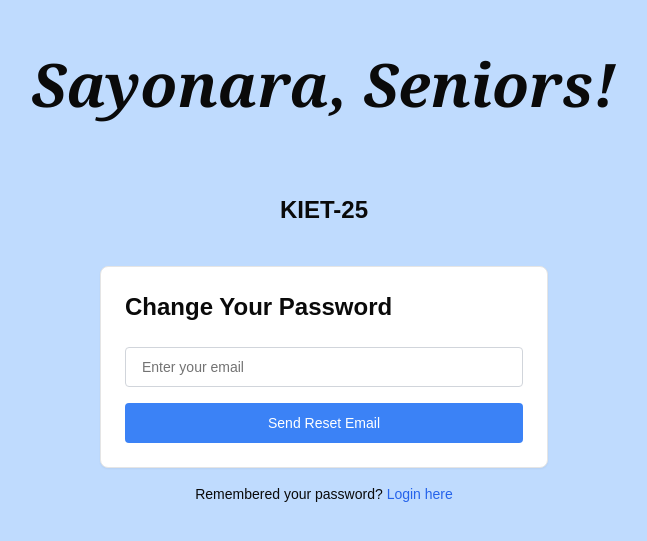
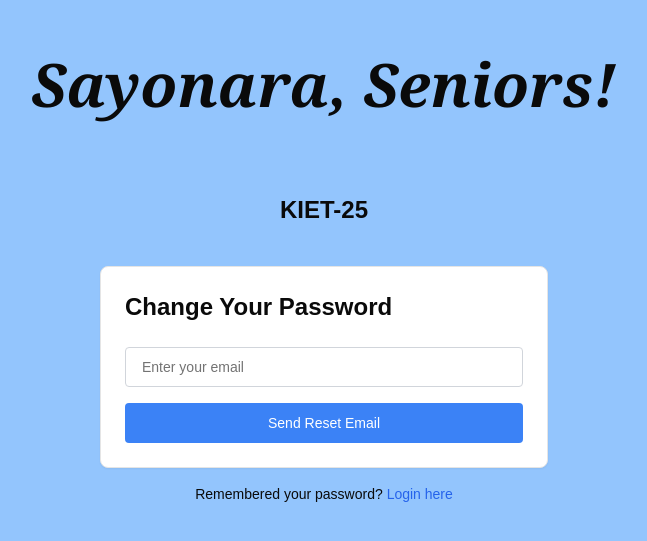
Before and after one commit to MashiBan/Sayonara, a Next.js app: page /changepassword in a window 1280 px wide. Shown: the part 121-662 px from the top of the page, without its empty margins (316-963 px from the left). Built offline with nearby package versions, Linux system fonts and the light colour scheme; a web font is replaced by a local one.

Commit message:
v2.5 toast

```diff
--- a/src/app/changepassword/page.tsx
+++ b/src/app/changepassword/page.tsx
@@ -33,7 +33,7 @@ const ChangePassword: React.FC = () => {
   };
 
   return (
-    <div className="h-screen flex flex-col items-center justify-center bg-blue-200">
+    <div className="h-screen flex flex-col items-center justify-center bg-blue-300">
       <h1 className="text-6xl font-serif font-bold italic mb-20">Sayonara, Seniors!</h1>
       <p className="text-2xl font-bold mb-10">KIET-25</p>
       <Card className="max-w-md w-full">
--- a/src/app/introduction/page.tsx
+++ b/src/app/introduction/page.tsx
@@ -128,10 +128,10 @@ const Introduction: React.FC = () => {
   };
 
   const handleNext = () => {
-    if(storyStep < 4){
-      setStoryStep(storyStep + 1)
+    if (storyStep < 4) {
+      setStoryStep(storyStep + 1);
     }
-  }
+  };
 
   const currentStep = storySteps[storyStep];
 
--- a/src/app/landing/page.tsx
+++ b/src/app/landing/page.tsx
@@ -13,6 +13,7 @@ import { useRouter } from "next/navigation";
 import { onAuthStateChanged, signOut, User } from "firebase/auth";
 import { Skeleton } from "@/components/ui/skeleton";
 import { AiFillSound, AiOutlineSound } from "react-icons/ai";
+import toast from "react-hot-toast";
 
 const LandingPage = () => {
   const [user, setUser] = useState<User | null>(null);
@@ -75,7 +76,7 @@ const LandingPage = () => {
         }));
         setThoughts(thoughtsData);
       } catch (error) {
-        console.error("Error fetching thoughts:", error);
+        toast.error(`Error fetching thoughts: ${(error as Error)?.message || "Unknown error"}`);
       }
     };
 
--- a/src/app/layout.tsx
+++ b/src/app/layout.tsx
@@ -1,6 +1,7 @@
 import type { Metadata } from "next";
 import "./globals.css";
 import { Analytics } from "@vercel/analytics/react"
+import { Toaster } from "react-hot-toast";
 
 export const metadata: Metadata = {
   title: "Sayonara, Seniors!",
@@ -26,6 +27,7 @@ export default function RootLayout({
         />
       </head>
       <body>
+      <Toaster position="top-right" reverseOrder={false} />
         {children}
         <Analytics />
       </body>
```
